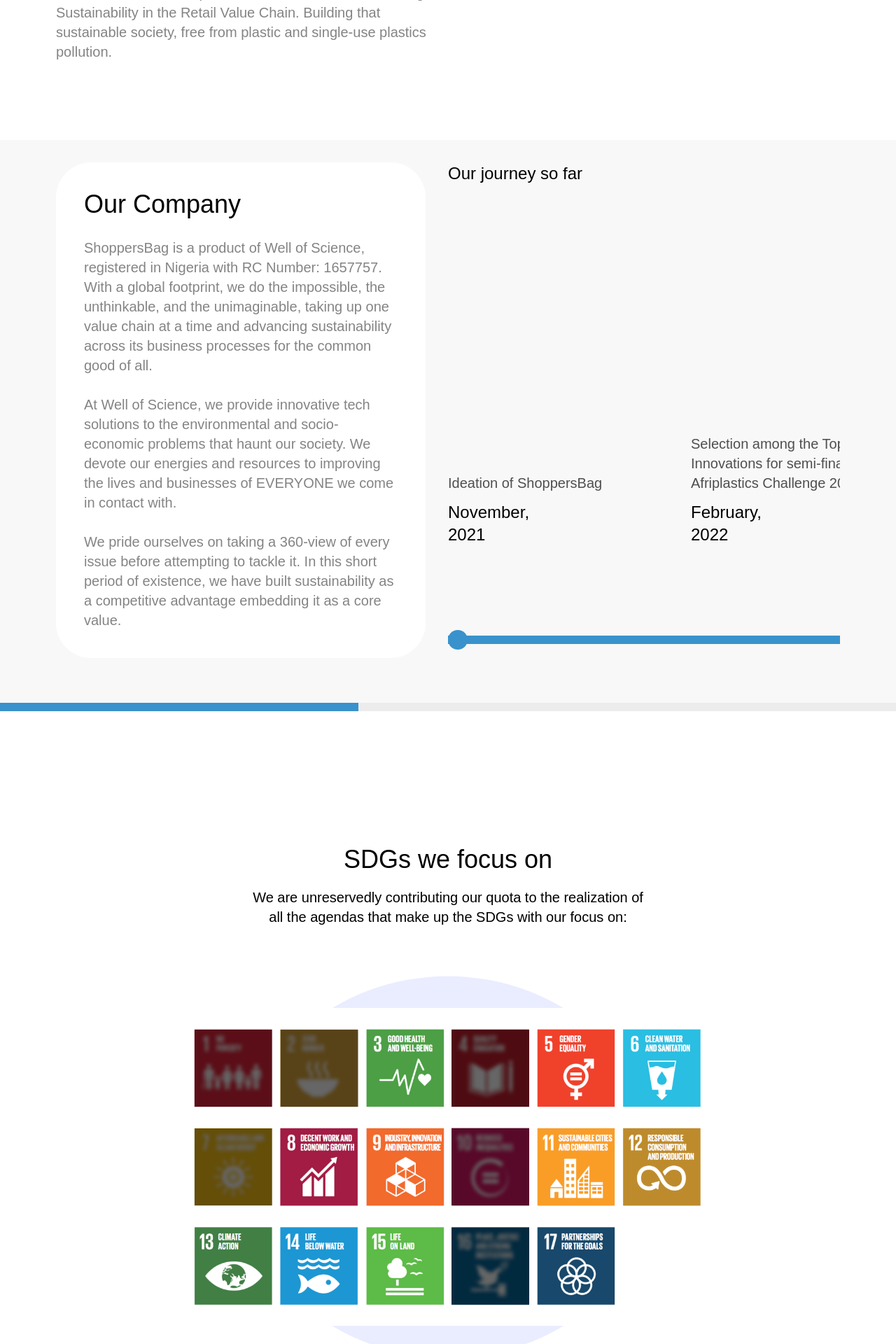
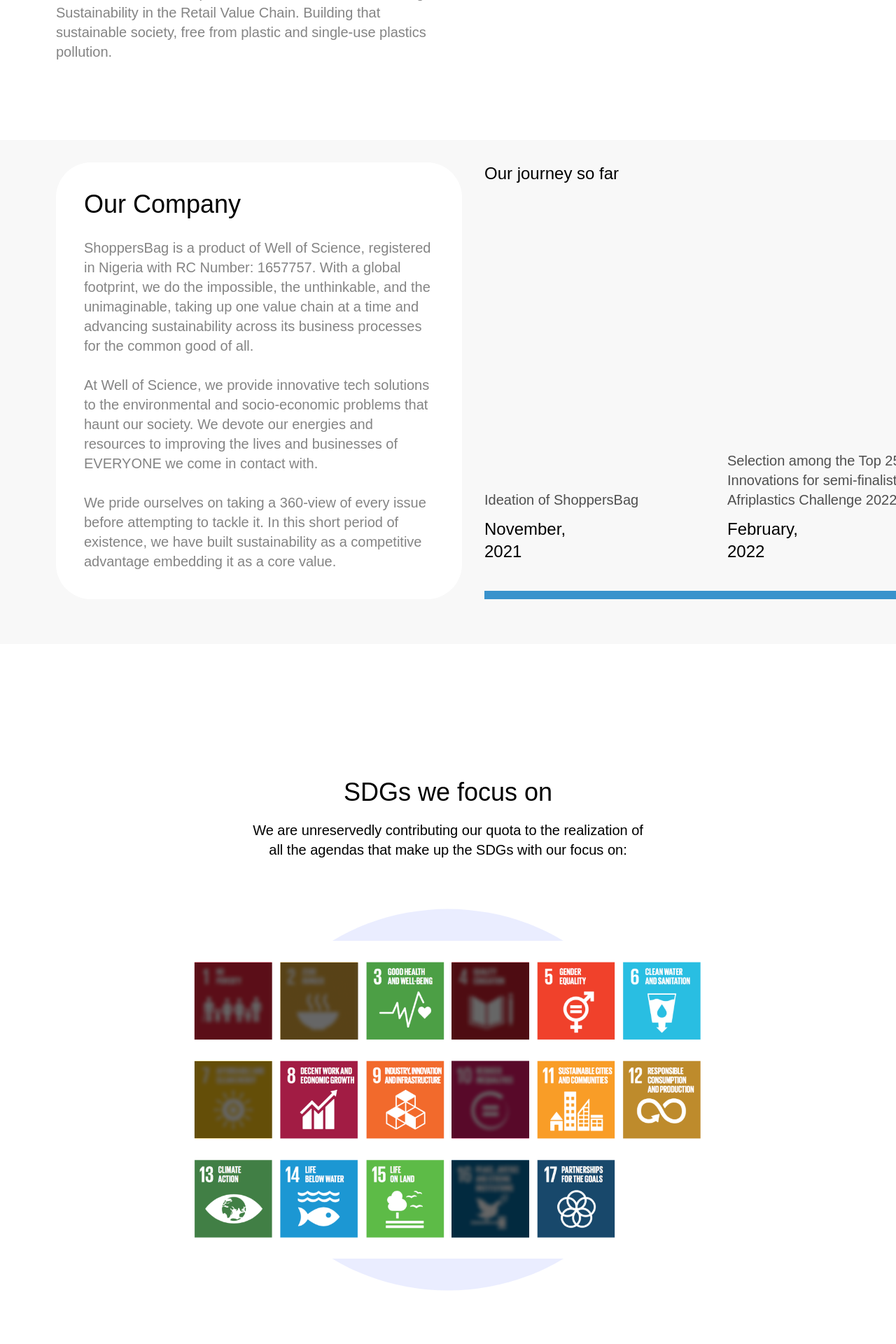
Before and after one commit to prezine/shoppersbag.co, a PHP site: page /about-us.html in a window 1280 px wide. Shown: the part 1524-3444 px from the top of the page at 70% size. Run offline with PHP 8.4, Linux system fonts and the light colour scheme; some libraries are stand-ins or nearby versions.

Commit message:
about us

```diff
--- a/about-us.html
+++ b/about-us.html
@@ -34,10 +34,10 @@
     </nav>
 </header>
 <main>
-    <section class="px-10 md:px-20 h-fit relative">
-        <main class="relative rounded-hundred bg-brandDarkGreen1x px-10 lg:px-24 py-32  h-fit flex flex-col gap-6">
+    <section class="px-5 sm:px-10 md:px-20 h-fit relative">
+        <main class="relative rounded-hundred bg-brandDarkGreen1x sm:px-10 lg:px-24 py-32  h-fit flex flex-col gap-6">
             <div class="space-y-6 text-center">
-                <h1 class="font-milligramBold700 text-white text-3xl sm:text-4xl md:text-5xl lg:text-7xl">
+                <h1 class="font-milligramBold700 text-white text-2xl sm:text-4xl md:text-5xl lg:text-7xl">
                     Promoting a sustainable environment
                 </h1>
                 <p class="font-moderat font-light text-white text-lg sm:text-2xl lg:text-2xl px-tenPercent">
@@ -45,7 +45,7 @@
                     is a digital technology that drives the reduction in production, usage, and disposal of single-use plastics in the retail value chain.
                     <span class="text-brandPurple1x">Our mission </span>
                     is to support shoppers to maintain a
-                    <span class="text0">sustainability lifestyle </span>
+                    <span class="">sustainability lifestyle </span>
                     and improve the livelihoods of
                     <span class="text-brandBlue5x">women and girls.</span>
                 </p>
@@ -59,13 +59,13 @@
             <h1 class="text-4xl font-milligramBold700">
                 A growth engine for plastic <br> reduction, reuse and recycling
             </h1>
-            <p class="text-xl text-brandGray14x font-avenirRegular">
+            <p class="lg:text-xl text-brandGray14x font-avenirRegular">
                 We created the ShoppersBag App for shoppers to earn rewards on every usage of reusable shopping bags in stores and malls - working with Ecofriendly Bag Producers, Brands, Stores and Malls to drive sustainability in Africa's Retail Value Chain.
             </p>
-            <p class="text-xl text-brandGray14x font-avenirRegular">
+            <p class="lg:text-xl text-brandGray14x font-avenirRegular">
                 The adoption of ShoppersBag to increase the usage of alternative reusable, biodegradable, and recyclable shopping bags; will support shoppers to maintain a sustainable lifestyle aimed at reducing the number of single-use plastic bags in circulation, and promote a sustainable environment that empowers women and girls to improve their livelihoods.
             </p>
-            <p class="text-xl text-brandGray14x font-avenirRegular">
+            <p class="lg:text-xl text-brandGray14x font-avenirRegular">
                 As eco-conscious individuals and business owners ourselves, we draw inspiration from a vision of millions of exceptional shoppers across the continent who desire to shop all their needs, earn from simple tasks, while saving the planet. We believe that on our journey, shoppers in Africa will stay loyal to the best brands on the planet, who are committed to driving Sustainability in the Retail Value Chain. Building that sustainable society, free from plastic and single-use plastics pollution.
             </p>
         </div>
@@ -73,76 +73,74 @@
             <img src="./assets/images/reduce-reuse-recycle.jpg" alt="reduce-reuse-recycle.jpg">
         </div>
     </section>
-    <section class="relative flex flex-col lg:flex-row item-center gap-8 bg-brandGray15x pt-8 pb-16 px-10 md:px-20 border-b-12 border-brandGray16x">
-        <div class="w-full lg:w-fiftyPercent space-y-7 p-10 rounded-fifty bg-white">
+    <section id="journey_section" class="overflow-x-auto w-full flex flex-row item-center gap-8 bg-brandGray15x pt-8 pb-16 px-10 md:px-20">
+        <div class="w-fit space-y-7 p-10 rounded-fifty bg-white">
             <h1 class="text-4xl font-milligramBold700">
                 Our Company
             </h1>
-            <p class="text-xl text-brandGray14x font-avenirRegular">
+            <p class="w-307 sm:w-500 lg:text-xl text-brandGray14x font-avenirRegular">
                 ShoppersBag is a product of Well of Science, registered in Nigeria with RC Number: 1657757. With a global footprint, we do the impossible, the unthinkable, and the
                 unimaginable, taking up one value chain at a time and advancing sustainability across its business processes for the common good of all.
             </p>
-            <p class="text-xl text-brandGray14x font-avenirRegular">
+            <p class="lg:text-xl text-brandGray14x font-avenirRegular">
                 At Well of Science, we provide innovative tech solutions to the environmental and socio-economic problems that haunt our society. We devote our energies and resources to improving the lives and businesses of EVERYONE we come in contact with.
             </p>
-            <p class="text-xl text-brandGray14x font-avenirRegular">
+            <p class="lg:text-xl text-brandGray14x font-avenirRegular">
                 We pride ourselves on taking a 360-view of every issue before attempting to tackle it. In this short period of existence, we have built sustainability as a competitive advantage embedding it as a core value.
             </p>
         </div>
-        <div class="min-h-full flex flex-col justify-between w-full lg:w-fiftyPercent">
+        <div class="min-h-full flex flex-col justify-between w-full lg:w-fit">
             <h1 class="font-avenirHeavy text-2xl text-block">Our journey so far</h1>
-            <div class="overflow-x-auto py-5">
-                <div class="relative border-b-12 overflow-x-hidden w-fit py-32 border-brandBlue1x flex flex-row gap-10 items-end">
+                <div class="relative border-b-12 w-fit py-10 border-brandBlue1x flex flex-row gap-10 items-end">
                     <div class="space-y-3 w-307">
-                        <p class="text-xl font-avenirRegular text-brandGray25x">Ideation of ShoppersBag</p>
-                        <h1 class="text-black text-2xl font-avenirHeavy">November, <br/>2021</h1>
+                        <p class="text-base md:text-xl font-avenirRegular text-brandGray25x">Ideation of ShoppersBag</p>
+                        <h1 class="text-black text-lg md:text-2xl font-avenirHeavy">November, <br/>2021</h1>
                     </div>
                     <div class="space-y-3 w-307">
-                        <p class="text-xl font-avenirRegular text-brandGray25x">Selection among the Top 25 Innovations for semi-finalist for Afriplastics Challenge 2022.</p>
-                        <h1 class="text-black text-2xl font-avenirHeavy">February, <br/>2022</h1>
+                        <p class="text-base md:text-xl font-avenirRegular text-brandGray25x">Selection among the Top 25 Innovations for semi-finalist for Afriplastics Challenge 2022.</p>
+                        <h1 class="text-black text-lg md:text-2xl font-avenirHeavy">February, <br/>2022</h1>
                     </div>
                     <div class="space-y-3 w-307">
-                        <p class="text-xl font-avenirRegular text-brandGray25x">Development of ShopperBag Prototype</p>
-                        <h1 class="text-black text-2xl font-avenirHeavy">March, <br/>2022</h1>
+                        <p class="text-base md:text-xl font-avenirRegular text-brandGray25x">Development of ShopperBag Prototype</p>
+                        <h1 class="text-black text-lg md:text-2xl font-avenirHeavy">March, <br/>2022</h1>
                     </div>
                     <div class="space-y-3 w-307">
-                        <p class="text-xl font-avenirRegular text-brandGray25x">Selected among the Top 10 Innovations for the Afriplastics Challenge Finalists 2022.</p>
-                        <h1 class="text-black text-2xl font-avenirHeavy">June, <br/>2022</h1>
+                        <p class="text-base md:text-xl font-avenirRegular text-brandGray25x">Selected among the Top 10 Innovations for the Afriplastics Challenge Finalists 2022.</p>
+                        <h1 class="text-black text-lg md:text-2xl font-avenirHeavy">June, <br/>2022</h1>
                     </div>
                     <div class="space-y-3 w-307">
-                        <p class="text-xl font-avenirRegular text-brandGray25x">Launch of #NaijaZeroPlasticChallenge by ShoppersBag engaging content creators to build a narrative around reduction of single-use plastics in stores and malls.</p>
-                        <h1 class="text-black text-2xl font-avenirHeavy">August, <br/>2022</h1>
+                        <p class="text-base md:text-xl font-avenirRegular text-brandGray25x">Launch of #NaijaZeroPlasticChallenge by ShoppersBag engaging content creators to build a narrative around reduction of single-use plastics in stores and malls.</p>
+                        <h1 class="text-black text-lg md:text-2xl font-avenirHeavy">August, <br/>2022</h1>
                     </div>
                     <div class="space-y-3 w-307">
-                        <p class="text-xl font-avenirRegular text-brandGray25x">Validation/Testing</p>
-                        <h1 class="text-black text-2xl font-avenirHeavy">September, <br/>2022</h1>
+                        <p class="text-base md:text-xl font-avenirRegular text-brandGray25x">Validation/Testing</p>
+                        <h1 class="text-black text-lg md:text-2xl font-avenirHeavy">September, <br/>2022</h1>
                     </div>
                     <div class="space-y-3 w-307">
-                        <p class="text-xl font-avenirRegular text-brandGray25x">Launch of the ShoppersBag's EcoGirl Program to support women and girls in eco-friendly bag making.</p>
-                        <h1 class="text-black text-2xl font-avenirHeavy">September, <br/>2022</h1>
+                        <p class="text-base md:text-xl font-avenirRegular text-brandGray25x">Launch of the ShoppersBag's EcoGirl Program to support women and girls in eco-friendly bag making.</p>
+                        <h1 class="text-black text-lg md:text-2xl font-avenirHeavy">September, <br/>2022</h1>
                     </div>
                     <div class="space-y-3 w-307">
-                        <p class="text-xl font-avenirRegular text-brandGray25x">Launch of the ShoppersBag Mobile App.</p>
-                        <h1 class="text-black text-2xl font-avenirHeavy">November, <br/>2022</h1>
+                        <p class="text-base md:text-xl font-avenirRegular text-brandGray25x">Launch of the ShoppersBag Mobile App.</p>
+                        <h1 class="text-black text-lg md:text-2xl font-avenirHeavy">November, <br/>2022</h1>
                     </div>
                     <div class="space-y-3 w-307">
-                        <p class="text-xl font-avenirRegular text-brandGray25x">ShoppersBag hits 20 major stores and Malls in Lagos, Nigeria.</p>
-                        <h1 class="text-black text-2xl font-avenirHeavy">November, <br/>2022</h1>
+                        <p class="text-base md:text-xl font-avenirRegular text-brandGray25x">ShoppersBag hits 20 major stores and Malls in Lagos, Nigeria.</p>
+                        <h1 class="text-black text-lg md:text-2xl font-avenirHeavy">November, <br/>2022</h1>
                     </div>
                     <div class="space-y-3 w-307">
-                        <p class="text-xl font-avenirRegular text-brandGray25x">Scaling</p>
-                        <h1 class="text-black text-2xl font-avenirHeavy">April, <br/>2023</h1>
+                        <p class="text-base md:text-xl font-avenirRegular text-brandGray25x">Scaling</p>
+                        <h1 class="text-black text-lg md:text-2xl font-avenirHeavy">April, <br/>2023</h1>
                     </div>
                 </div>
-                <div class="w-7 h-7 bg-brandBlue1x rounded-fifty absolute bottom-76px lg:left-fiftyPercent"></div>
+                <!-- <div class="w-7 h-7 bg-brandBlue1x rounded-fifty absolute bottom-76px lg:left-fiftyPercent"></div> -->
             </div>
-        </div>
-        <div class="absolute h-3 w-fortyPercent bg-brandBlue1x left-0 -bottom-3"></div>
+        <!-- <div class="absolute h-3 w-fortyPercent bg-brandBlue1x left-0 -bottom-3"></div> -->
     </section>
-    <section class="py-48 px-10 md:px-20 flex flex-col gap-5 text-center justify-center items-center">
-            <h1 class="font-avenirHeavy text-4xl text-black">SDGs we focus on</h1>
-            <p class="font-avenirRegular text-xl w-3/6 pb-24">We are unreservedly contributing our quota to the realization of all the agendas that make up the SDGs with our focus on:</p>
-            <div class="relative h-fit w-2/3">
+    <section class="py-20 md:py-48 px-10 md:px-20 flex flex-col gap-5 text-center justify-center items-center">
+            <h1 class="font-avenirHeavy text-2xl md:text-4xl text-black">SDGs we focus on</h1>
+            <p class="font-avenirRegular text-base md:text-xl w-full md:w-3/6 pb-24">We are unreservedly contributing our quota to the realization of all the agendas that make up the SDGs with our focus on:</p>
+            <div class="relative h-fit w-full md:w-2/3">
                 <img src="./assets/images/sdg-hero.png" alt="sdg" class="z-30 relative">
                 <div class="absolute top-fiftyPercent -translate-y-fiftyPercent rounded-fiftyPercent min-h-full h-oneTwentyPercent bg-brandBlue3x w-eightyPercent left-fiftyPercent -translate-x-fiftyPercent">
                 </div>
@@ -193,12 +191,12 @@
                 </div>
             </div>
        </div>
-       <div class="bg-brandYellow1x px-5 py-1 md:px-10 rounded-hundred flex flex-col md:flex-row items-center gap-16">
+       <div class="bg-brandYellow1x sm:px-5 py-5 sm:py-1 md:px-10 rounded-hundred flex flex-col md:flex-row items-center gap-5 md:gap-16">
            <div class="space-y text-center md:text-right w-full md:w-fortyPercent py-7">
-               <h1 class="font-avenirHeavy text-black text-5xl">Join our team</h1>
+               <h1 class="font-avenirHeavy text-black text-2xl sm:text-5xl">Join our team</h1>
                <a href="#" class="font-avenirHeavy text-xl text-brandRed1x text-right underline">See all available roles</a>
            </div>
-           <div class="w-ninetyPercent h-fit p-5 md:w-sixtyPercent">
+           <div class="w-ninetyPercent h-fit px-5 pb-5 sm:p-5 md:w-sixtyPercent">
                <p class="font-avenirRegular text-left text-xm">Come let's build sustainable solutions that impact the adoption of ShoppersBag in Africa and the world. We have a collaborative work culture that will help harness your skills and accelerate your career growth.</p>
            </div>
        </div>
```
Also changed, not shown: assets/css/main.css (+30 -0 lines), faq.html (+16 -16 lines), index.html (+37 -36 lines), assets/css/tailwind.css.
